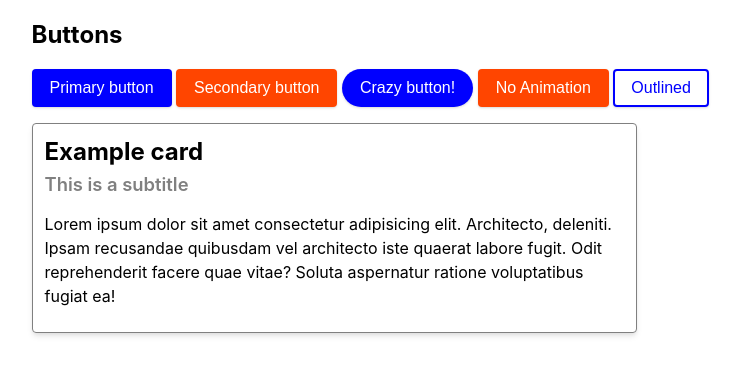
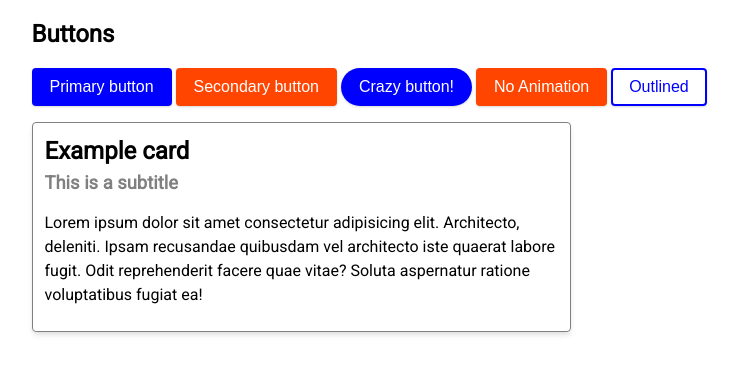
Before and after one commit to stormy-scss/stormy, a website built with Vite: page index.html in a window 1280 px wide. Shown: the whole page, without its empty margins (96-836 px from the left). Built offline with nearby package versions, Linux system fonts and the light colour scheme.

Commit message:
dev: Update dev stylesheet

```diff
--- a/styles.scss
+++ b/styles.scss
@@ -3,9 +3,10 @@
 @use "src/stormy/container" as stormy-container;
 @use "src/stormy/query" as stormy-query;
 @use "src/stormy/text" as stormy-text;
+@include stormy-text.google-font("Roboto");
 
 :root {
-  @include stormy-text.family-system();
+  @include stormy-text.family-roboto();
 }
 *,
 *::before,
```
